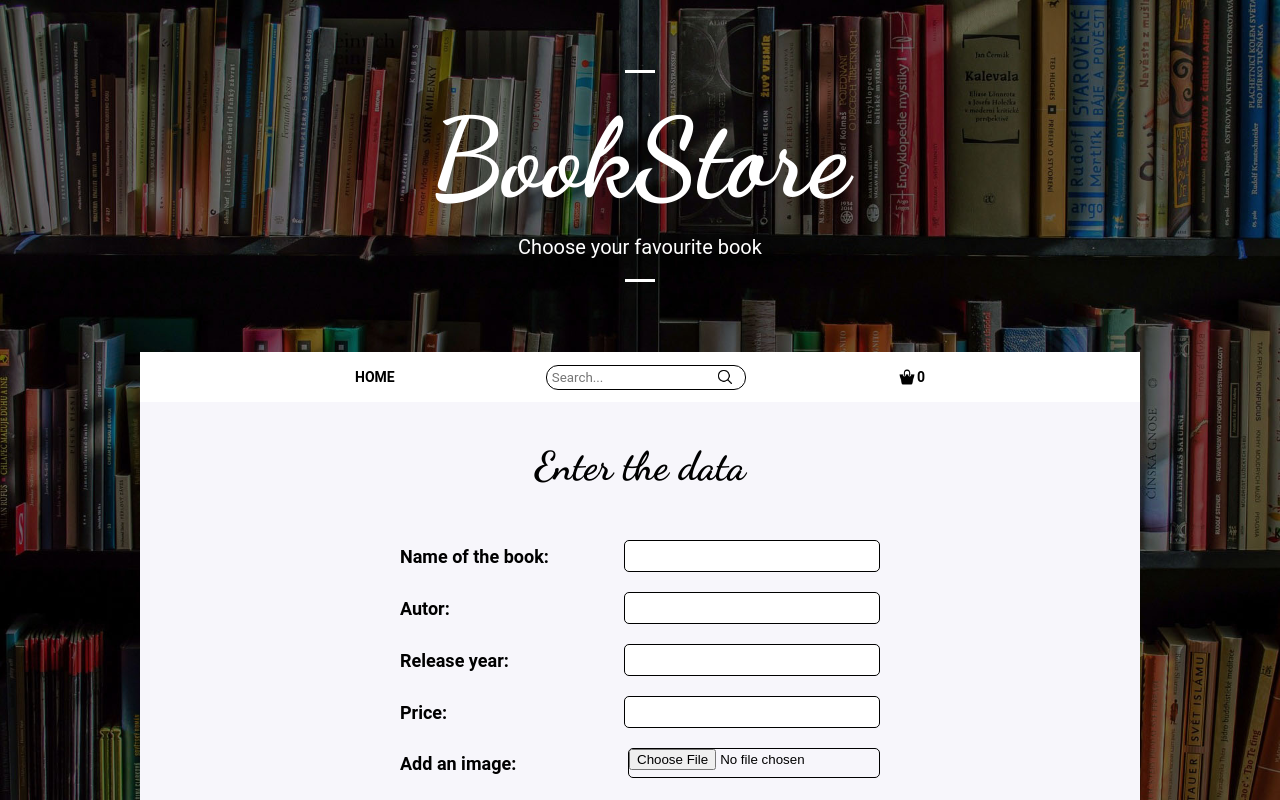
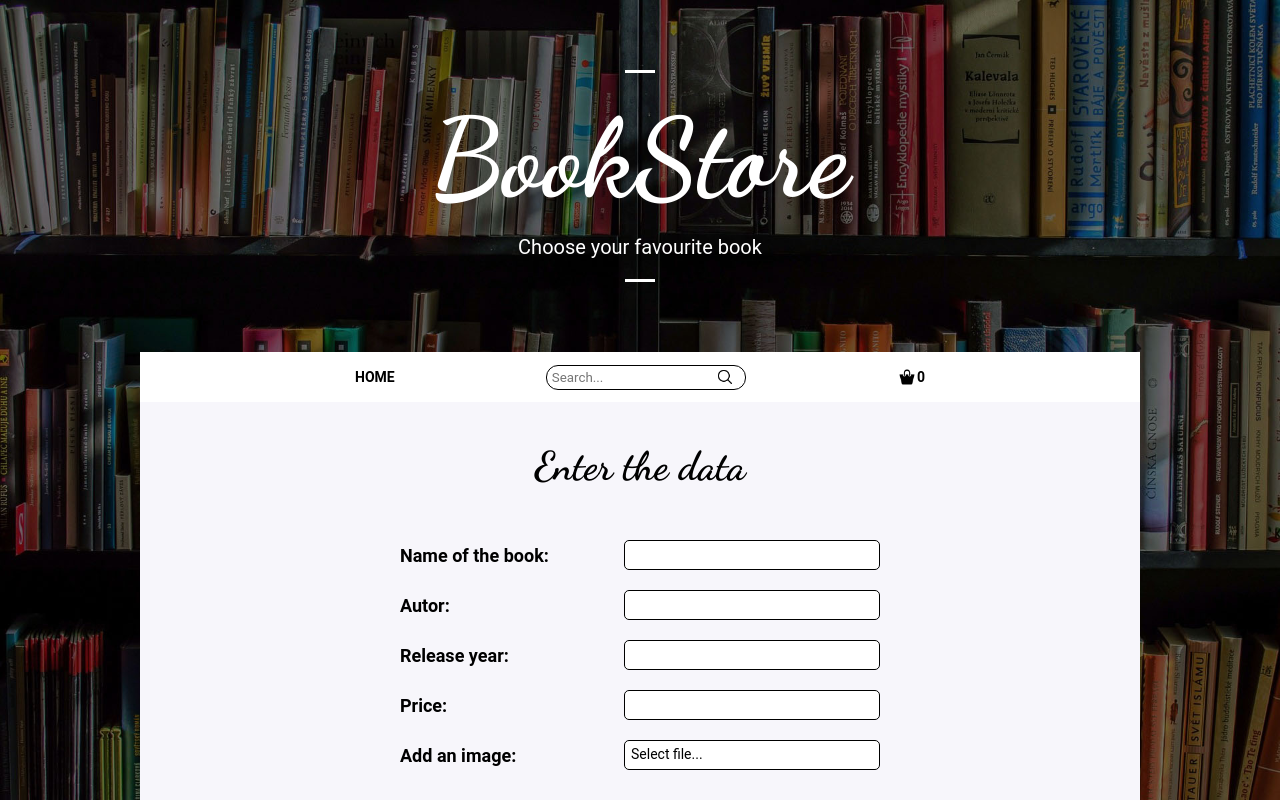
Before and after one commit to marinakatruk/bookstore, a React (Create React App) app: page /new in a window 1280 px wide. Shown: the top 800 px of the page. Built offline with nearby package versions, Linux system fonts and the light colour scheme.

Commit message:
add style to form, improve validation 1.1

```diff
--- a/src/components/bookForm/bookForm.jsx
+++ b/src/components/bookForm/bookForm.jsx
@@ -24,6 +24,8 @@ export const BookForm = (props) => {
         isValid: false
     });
 
+    const [fileStatus, setFileStatus] = useState('Select file...');
+
     const handleChange = (event) => {
         let newBook;
         if (event.target.files === null) {
@@ -34,7 +36,7 @@ export const BookForm = (props) => {
             validateField(name, value);
             setBook(newBook);
         } else {
-
+            console.log(event.target.value);
             if (event.target.files.length > 0) {
                 const imageFile = event.target.files[0];
                 console.log(imageFile);
@@ -45,8 +47,11 @@ export const BookForm = (props) => {
                     newBook = Object.assign({}, book);
                     newBook.image = result;
                     setBook(newBook);
+                    setFileStatus(imageFile.name);
                 }
                 reader.readAsDataURL(imageFile);
+                validateFileField(event.target.files);
+                event.target.value = null;
 
             } else {
                 validateFileField(event.target.files)
@@ -63,13 +68,13 @@ export const BookForm = (props) => {
         imageValid = files.length > 0;
         fieldValidationErrors.image = imageValid ? '' : ' no file selected';
 
-        let newFormValid = Object.assign({}, formValid);
+        let newFormValid = formValid;
         newFormValid.formErrors = fieldValidationErrors;
         newFormValid.imageValid = imageValid;
 
         setFormValid(newFormValid);
 
-        validateForm()
+        validateForm();
 
     };
 
@@ -93,43 +98,68 @@ export const BookForm = (props) => {
                 fieldValidationErrors.autor = autorValid ? '' : ' cannot be blank';
                 break;
             case 'year':
-                yearValid = value.length > 0 && value.match(/^\d+$/ );
+                yearValid = value.length > 0 && value.match(/^\d+$/) !== null;
                 fieldValidationErrors.year = yearValid ? '' : ' must contain only numbers';
                 break;
             case 'price':
-                priceValid = value.length > 0 && value.match(/^\d+$/ );
+                priceValid = value.length > 0 && value.match(/^\d+$/) !== null;
                 fieldValidationErrors.price = priceValid ? '' : ' must contain only numbers';
                 break;
             default:
                 break;
         }
-        setFormValid({formErrors: fieldValidationErrors,
-            nameValid: nameValid,
-            autorValid: autorValid,
-            yearValid: yearValid,
-            priceValid: priceValid,
-            imageValid: imageValid,
-            isValid: isValid});
+
+        console.log(nameValid);
+        console.log(autorValid);
+        console.log(yearValid);
+        console.log(priceValid);
+
+        let newFormValid = formValid;
+
+        newFormValid.formErrors = fieldValidationErrors;
+        newFormValid.nameValid = nameValid;
+        newFormValid.autorValid = autorValid;
+        newFormValid.yearValid = yearValid;
+        newFormValid.priceValid = priceValid;
+        newFormValid.imageValid = imageValid;
+        newFormValid.isValid = isValid;
+
+        setFormValid(newFormValid);
+
+        // setFormValid({formErrors: fieldValidationErrors,
+        //     nameValid: nameValid,
+        //     autorValid: autorValid,
+        //     yearValid: yearValid,
+        //     priceValid: priceValid,
+        //     imageValid: imageValid,
+        //     isValid: isValid
+        // });
 
         console.log(formValid);
         validateForm();
     }
 
     function validateForm() {
-        let isValid = formValid.nameValid && formValid.autorValid && formValid.yearValid &&
+        const newFormValid = formValid;
+        newFormValid.isValid = formValid.nameValid && formValid.autorValid && formValid.yearValid &&
         formValid.priceValid && formValid.imageValid;
-        let newFormValid = Object.assign({}, formValid);
-        newFormValid.isValid = isValid;
+
         setFormValid(newFormValid);
     }
 
     const handleFileError = (error) => {
         let fieldValidationErrors = formValid.formErrors;
-        let isValid = formValid.isValid;
+        let imageValid = formValid.imageValid;
 
-        isValid = !error;
-        fieldValidationErrors.image = isValid ? '' : ' file upload error';
-        setFormValid({formErrors: fieldValidationErrors, isValid: isValid})
+        imageValid = !error;
+        fieldValidationErrors.image = imageValid ? '' : ' file upload error';
+
+        let newFormValid = Object.assign({}, formValid);
+        newFormValid.formErrors = fieldValidationErrors;
+        newFormValid.imageValid = imageValid;
+
+        setFormValid(newFormValid);
+
     }
 
     const submitForm = () => {
@@ -141,18 +171,19 @@ export const BookForm = (props) => {
             price: '',
             image: ''
         })
+        setFileStatus('Select file...');
     };
 
     const { formErrors, isValid } = formValid;
 
-    const { container, item, input, submit } = styles;
+    const { container, item, input, submit, errors, fileInput, fileField } = styles;
 
     return (
 
         <form
             className={container}
             >
-            <div>
+            <div className={errors}>
                 <FormErrors formErrors={formErrors}/>
             </div>
             <label className={item}>
@@ -206,7 +237,7 @@ export const BookForm = (props) => {
             <label className={item}>
                 Add an image:
                 <input
-                    className={input}
+                    className={fileInput}
                     style={{borderColor: formErrors.image.length === 0 ? '' : "red"}}
                     type="file"
                     accept="image/*"
@@ -214,6 +245,7 @@ export const BookForm = (props) => {
                     id="image"
                     onChange={handleChange}
                 />
+                <div className={fileField}>{fileStatus}</div>
             </label>
             <input className={submit} type="button" disabled={!isValid} value="Create a book" onClick={submitForm}/>
         </form>
--- a/src/components/bookForm/bookForm.module.scss
+++ b/src/components/bookForm/bookForm.module.scss
@@ -5,6 +5,13 @@
     width: 80%;
     margin-bottom: 40px;
     padding-top: 40px;
+    position: relative;
+}
+
+.errors {
+    position: absolute;
+    top: 280px;
+    left: 387px;
 }
 
 .item {
@@ -18,18 +25,53 @@
     display: flex;
     justify-content: space-between;
     align-items: center;
+    position: relative;
 }
 
 .input {
+    display: block;
+    box-sizing: border-box;
     margin-left: 20px;
-    height: 28px;
-    width: 250px;
+    height: 30px;
+    width: 256px;
     border-radius: 5px;
     border: 1px solid #000000;
 }
 
+.fileInput {
+    position: absolute;
+    left: 50%;
+    opacity: 0;
+    visibility: hidden;
+
+}
+
+.fileField {
+    display: block;
+    box-sizing: border-box;
+    margin-left: 20px;
+    height: 30px;
+    width: 256px;
+    border-radius: 5px;
+    border: 1px solid #000000;
+
+    font: {
+        family: 'Roboto', sans-serif;
+        size: 14px;
+        weight: 400;
+    }
+    line-height: 26px;
+    padding-left: 6px;
+    background-color: #ffffff;
+    cursor: pointer;
+    overflow: auto;
+
+}
+
+
+
 .submit {
-    margin-top: 40px;
+    margin-top: 50px;
     background-color: #333333;
     color: #ffffff;
     border-radius: 5px;
--- a/src/components/catalog/catalog.jsx
+++ b/src/components/catalog/catalog.jsx
@@ -9,8 +9,13 @@ export const Catalog = () => {
     const [data, setData] = useState([]);
 
     useEffect(() => {
-        const result = localStorage.getItem('books') ? JSON.parse(localStorage.getItem('books')) :
-        books;
+        let result;
+        const data = JSON.parse(localStorage.getItem('books'));
+        if (data && data.length > 0) {
+            result = data;
+        } else {
+            result = books;
+        }
 
         setData(result);
     }, []);
--- a/src/components/formErrors/formErrors.module.scss
+++ b/src/components/formErrors/formErrors.module.scss
@@ -3,5 +3,10 @@
         family: 'Roboto', sans-serif;
         size: 10px;
     }
+    line-height: 100%;
     color: red;
+
+    p {
+        margin: 2px 0px;
+    }
 }
```
